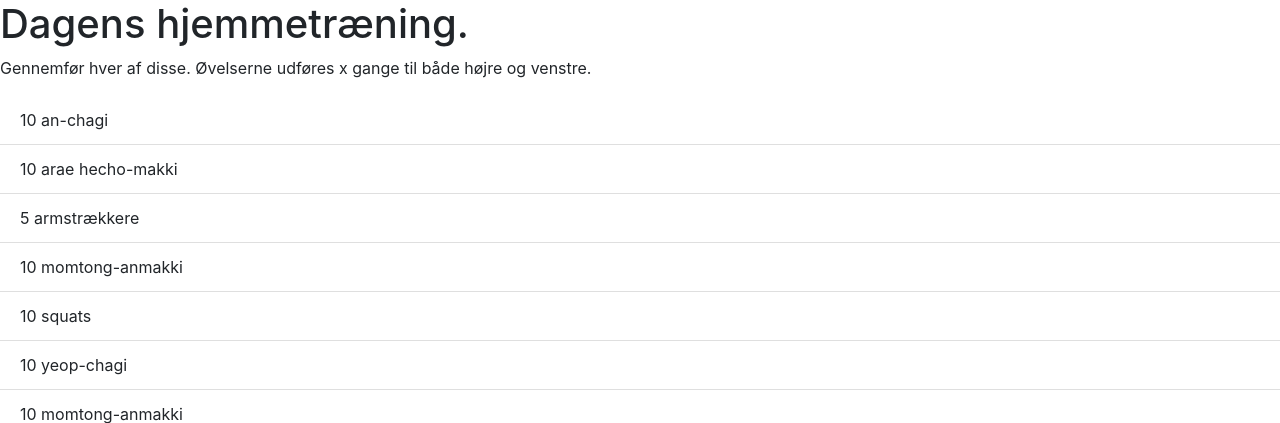
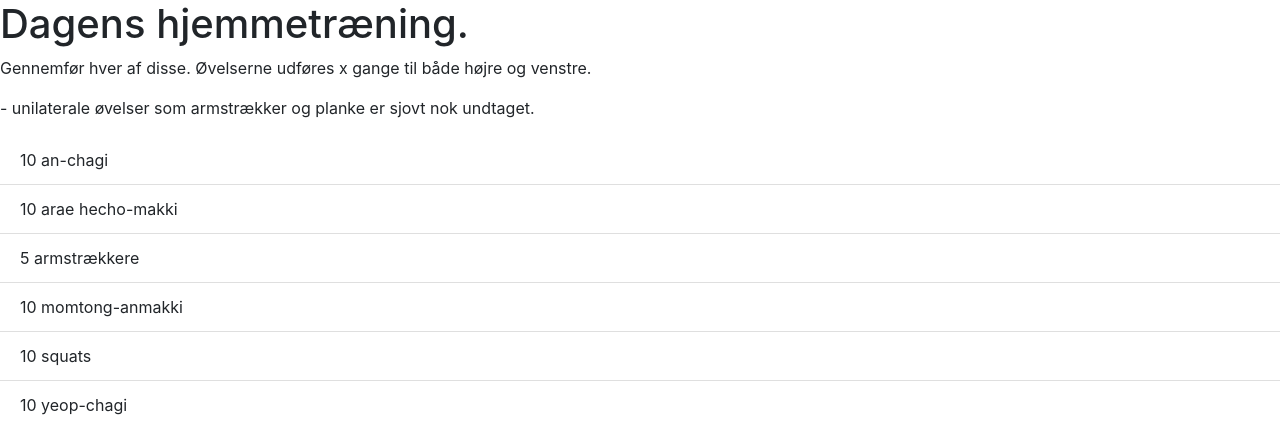
Before and after one commit to gugi9000/taekwon, a Flask app: page /wod in a window 1280 px wide. Shown: the part 40-463 px from the top of the page. Run offline with Flask 2, Linux system fonts and the light colour scheme; some libraries are stand-ins or nearby versions.

Commit message:
Add Ebbe-note

```diff
--- a/templates/wod.html
+++ b/templates/wod.html
@@ -2,6 +2,7 @@
 {% block body %}
 <h1>Dagens hjemmetræning.</h1>
 <p>Gennemfør hver af disse. Øvelserne udføres x gange til både højre og venstre.</p>
+    <p>- unilaterale øvelser som armstrækker og planke er sjovt nok undtaget.</p>
   <ul class="list-group list-group-flush">
     {%  for work in workouts %}
        <li class="list-group-item">{{ work }}</li>
```
